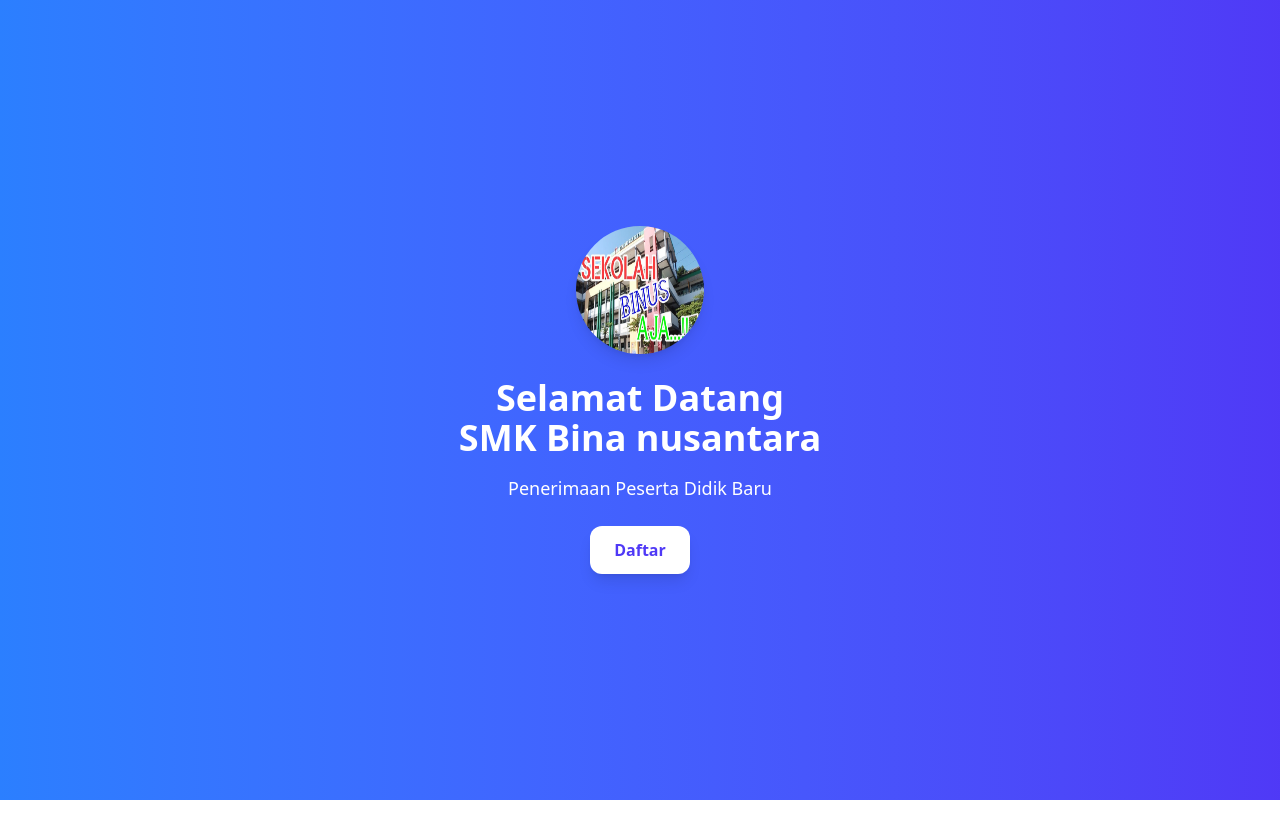
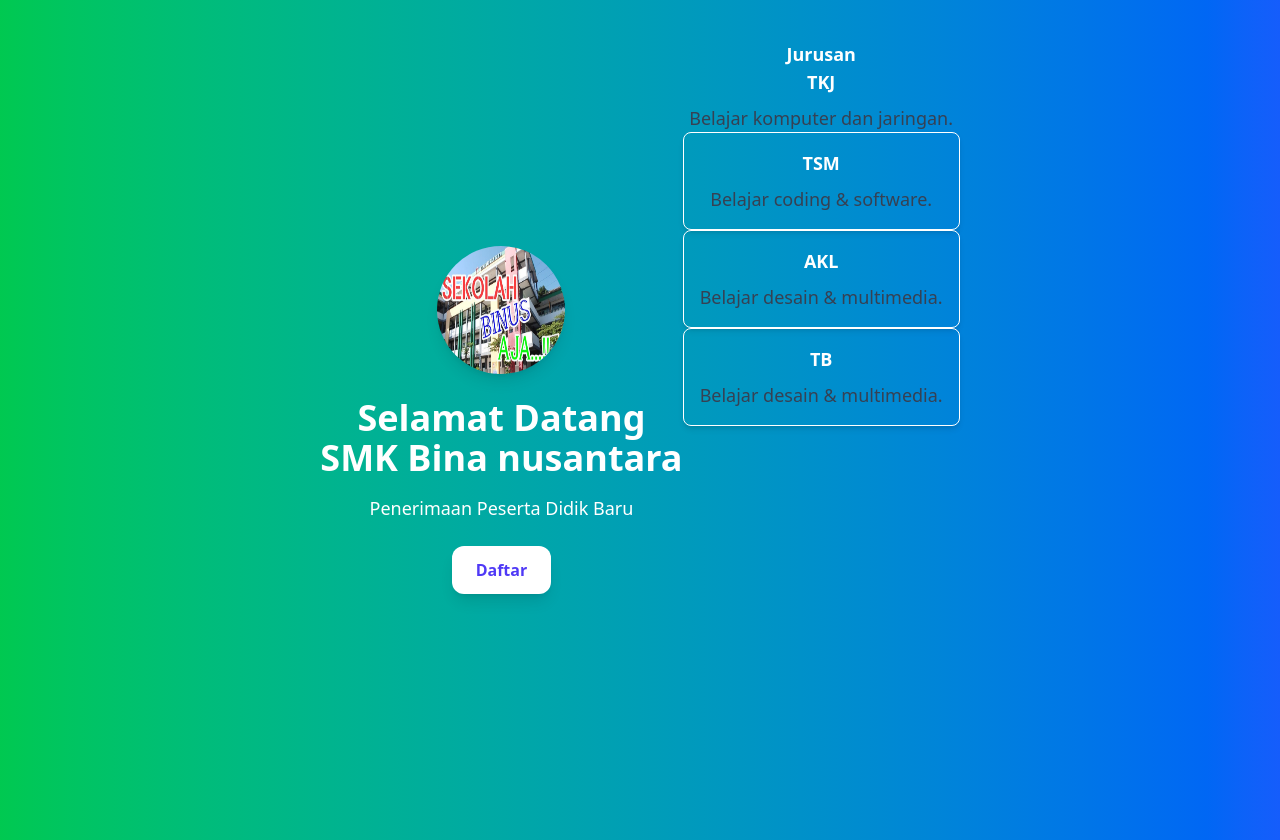
Before and after one commit to shineinouzen429-dev/Tabeltailwindcss, a React (Vite) app: page / in a window 1280 px wide. Before the commit the page ends 800 px from the top, so only its background shows below. Built offline with nearby package versions, Linux system fonts and the light colour scheme.

Commit message:
Membuat Halaman pendaftaran

```diff
--- a/src/Pages/Landingpage.jsx
+++ b/src/Pages/Landingpage.jsx
@@ -5,7 +5,7 @@ import gbrb from '../../public/Binus3.jpg'
 
 const Landingpage = () => {
   return (
-    <div className="min-h-screen flex items-center justify-center bg-gradient-to-r from-blue-500 to-indigo-600">
+    <div className="min-h-screen flex items-center justify-center bg-gradient-to-r from-green-500 to-blue-600">
       <div className="text-center text-white max-w-md">
         <img
           src={gbrb}
@@ -22,6 +22,32 @@ const Landingpage = () => {
           </button>
         </Link>
       </div>
+   <div className="text-white text-center mt-10 text-lg min-h-screen justify-between">
+         <h3 className='text-1g font-bold'>
+            Jurusan
+         </h3>
+
+
+ <div classname="grid grid-cols-2 gap-4 mt-6 w-full max-w-lg">
+  <div classname="p-4 border rounded-lg shadow-md">
+    <h2 class="text-lg font-bold mb-2">TKJ</h2>
+    <p class="text-gray-700">Belajar komputer dan jaringan.</p>
+  </div>
+  <div class="p-4 border rounded-lg shadow-md">
+    <h2 class="text-lg font-bold mb-2">TSM</h2>
+    <p class="text-gray-700">Belajar coding & software.</p>
+  </div>
+  <div class="p-4 border rounded-lg shadow-md">
+    <h2 class="text-lg font-bold mb-2">AKL</h2>
+    <p class="text-gray-700">Belajar desain & multimedia.</p>
+  </div>
+
+  <div class="p-4 border rounded-lg shadow-md col-start-2">
+    <h2 class="text-lg font-bold mb-2">TB</h2>
+    <p class="text-gray-700">Belajar desain & multimedia.</p>
+  </div>
+</div>
+</div>
     </div>
   );
 };
--- a/src/Pages/Masuk.jsx
+++ b/src/Pages/Masuk.jsx
@@ -23,7 +23,7 @@ function Masuk () {
   };
 
   return (
-    <div className="flex justify-end items-center min-h-screen bg-linear-to-t from-sky-500 to-indigo-500">
+    <div className="flex justify-end items-center min-h-screen bg-linear-to-t f+rom-sky-500 to-indigo-500">
       <img src={Bsamping} alt="S" className="w-full max-w-3xl mx-auto rounded-lg shadow-lg "/>
       <div className="mr-28 bg-white p-8 rounded-lg shadow-md w-full max-w-sm">
         <img src={gambar} alt="Binus" />
```
